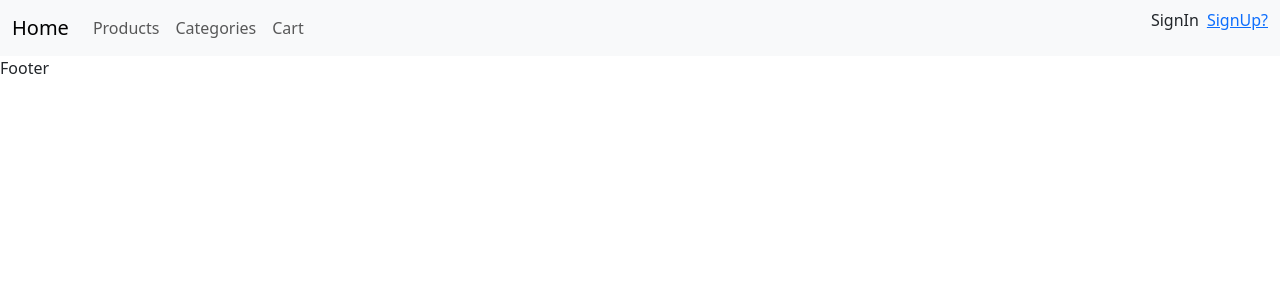
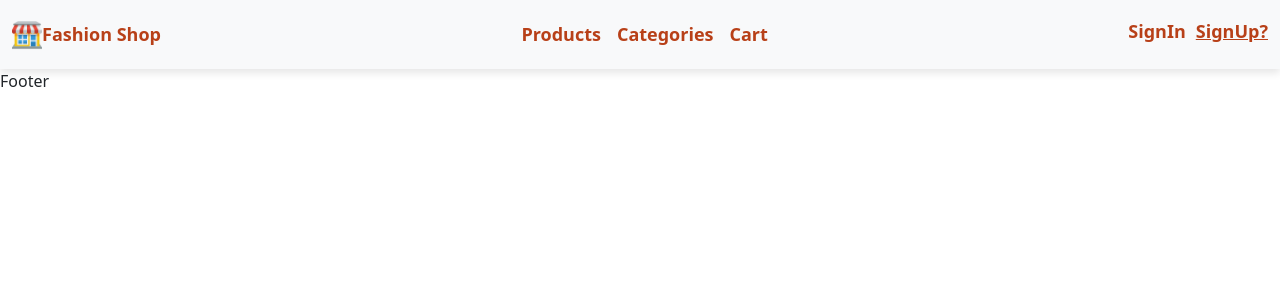
Before and after one commit to RanaDeek/Project_phase1, a React (Vite) app: page / in a window 1280 px wide. Shown: the top 300 px of the page. Built offline with nearby package versions, Linux system fonts and the light colour scheme; no server answers; the HTML template or start-up script is replaced by a standard one.

Commit message:
Second commit

```diff
--- a/src/Component/Navbar.css
+++ b/src/Component/Navbar.css
@@ -1,3 +1,33 @@
 .nav-link.active{
     border-bottom: 2px solid black;
 }
+.image{
+    width: 30px;
+    height: 30px;
+}
+li .nav-link{
+    font-size: 18px;
+    font-weight: bold;
+
+    color: rgb(184, 64, 24);
+
+}
+.navbar_name{
+    font-size: 18px;
+    font-weight: bold;
+    color: rgb(184, 64, 24);
+    text-decoration: none;
+}
+
+.nav-item1{
+    padding-top: 5px;
+}
+.d-flex{
+    display: flex;
+    flex-direction: row;
+    gap: 10px;
+    padding-top: 5px;
+}
+.navbar{
+    box-shadow: 0 4px 8px rgba(0, 0, 0, 0.1); /* Adjust the values as needed */
+}
--- a/src/Component/Navbar.jsx
+++ b/src/Component/Navbar.jsx
@@ -1,16 +1,15 @@
 import React from 'react'
 import { Link , NavLink} from 'react-router-dom'
 import './Navbar.css'
+import pic from "../assets/1.png"
 function Navbar() {
     return (
         <nav className="navbar navbar-expand-lg bg-body-tertiary">
             <div className="container-fluid">
-                <Link className="navbar-brand" to='/' >Home</Link>
-                <button className="navbar-toggler" type="button" data-bs-toggle="collapse" data-bs-target="#navbarSupportedContent" aria-controls="navbarSupportedContent" aria-expanded="false" aria-label="Toggle navigation">
-                    <span className="navbar-toggler-icon" />
-                </button>
+                <img src={pic} alt="Logo" className="image" />
+                <Link className="navbar_name" to='/' >Fashion Shop</Link>
                 <div className="collapse navbar-collapse" id="navbarSupportedContent">
-                    <ul className="navbar-nav me-auto mb-2 mb-lg-0">
+                    <ul className="navbar-nav mx-auto mb-2 mb-lg-0">
                         <li className="nav-item">
                             <NavLink className="nav-link" to="/Products">Products</NavLink>
                         </li>
@@ -23,11 +22,11 @@ function Navbar() {
 
                     </ul>
                     <ul className="d-flex list-unstyled">
-                        <li className="nav-item me-2 mb-lg-0">
+                        <li className="nav-item1">
                             <Link className='nav-link text-decoration-none' to="/SignIn">SignIn</Link>
                         </li>
-                        <li className="nav-item">
-                            <Link className='nav-link text-primary text-decoration-underline' to="/SignUp">SignUp?</Link>
+                        <li className="nav-item1">
+                            <Link className='nav-link text-decoration-underline' to="/SignUp">SignUp?</Link>
                         </li>
                     </ul>
 
```
Also changed, not shown: src/assets/1.png (added).
